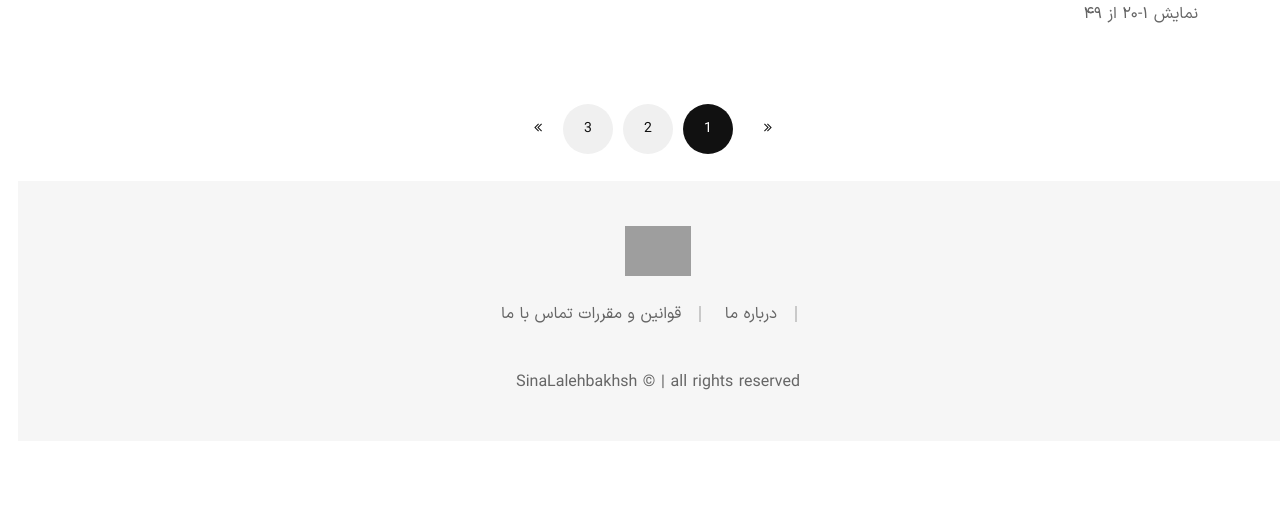
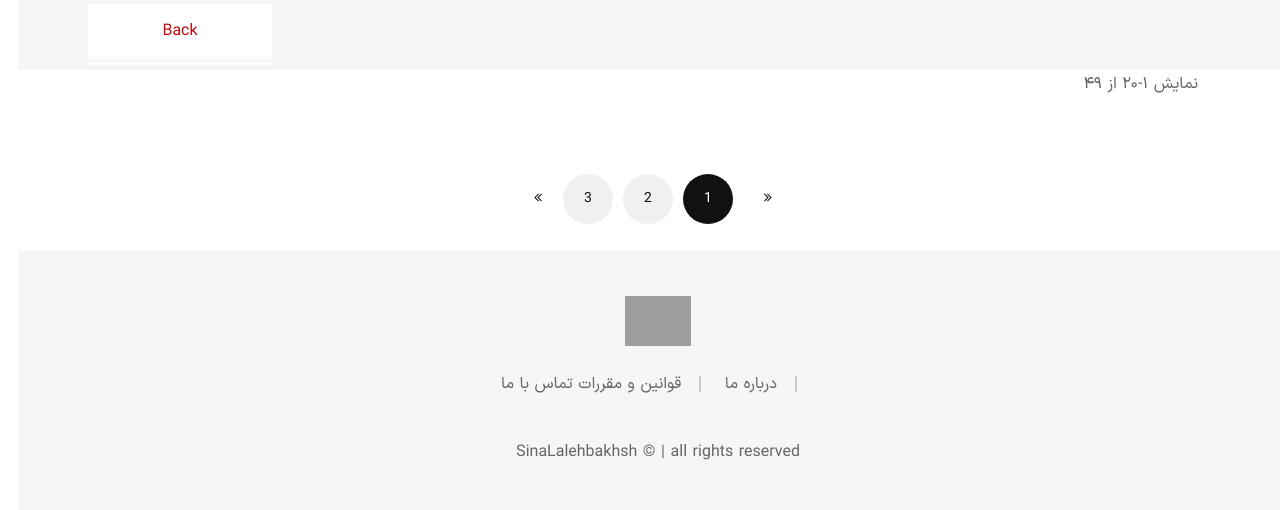
Before and after one commit to sinalalebakhsh/OnlineShope, a Django app: page /products/ in a window 1280 px wide. Shown: the part 103-613 px from the top of the page. Run offline with Django 5.2, Linux system fonts and the light colour scheme; the visitor is signed in with stand-in values (Sample User, id 1); data that the repository does not hold is empty; parts of the project's set-up code (start-up, migrations or seed data) failed here and were passed over; some libraries are stand-ins or nearby versions; some web fonts are replaced; grey boxes are pictures that could not be loaded.

Commit message:
Add All Changes

```diff
--- a/products/models.py
+++ b/products/models.py
@@ -38,8 +38,8 @@ class Comment(models.Model):
     ]
     product = models.ForeignKey(Product, on_delete=models.CASCADE, related_name='comments', )
     author = models.ForeignKey(get_user_model(), on_delete=models.CASCADE, related_name='comments',)
-    body = models.TextField()
-    stars = models.CharField(max_length=10, choices=PRODUCT_STARS)
+    body = models.TextField(verbose_name='text')
+    stars = models.CharField(max_length=10, choices=PRODUCT_STARS, verbose_name='score')
 
     datetime_created = models.DateTimeField(auto_now_add=True)
     dateTime_modified = models.DateTimeField(auto_now=True)
--- a/products/templates/products/products_list.html
+++ b/products/templates/products/products_list.html
@@ -13,6 +13,23 @@
 
     <!-- Main Wrapper Start -->
     <div class="wrapper">
+
+
+            <!-- Breadcrumb area Start -->
+    <div class="breadcrumb-area bg-color ptb--5" data-bg-color="#f6f6f6">
+        <div class="container">
+            <div class="row">
+                <div class="col-12">
+                    <div class="d-flex justify-content-between align-items-center flex-sm-row flex-column">
+                        <h1 class="page-title"></h1>
+                        <a href="/products/" class="btn btn-info">Back</a>
+
+                    </div>
+                </div>
+            </div>
+        </div>
+    </div>
+    <!-- Breadcrumb area End -->
 
         <!-- Main Content Wrapper Start -->
         <div  class="main-content-wrapper container-fluid">
```
Also changed, not shown: 1 other file.
